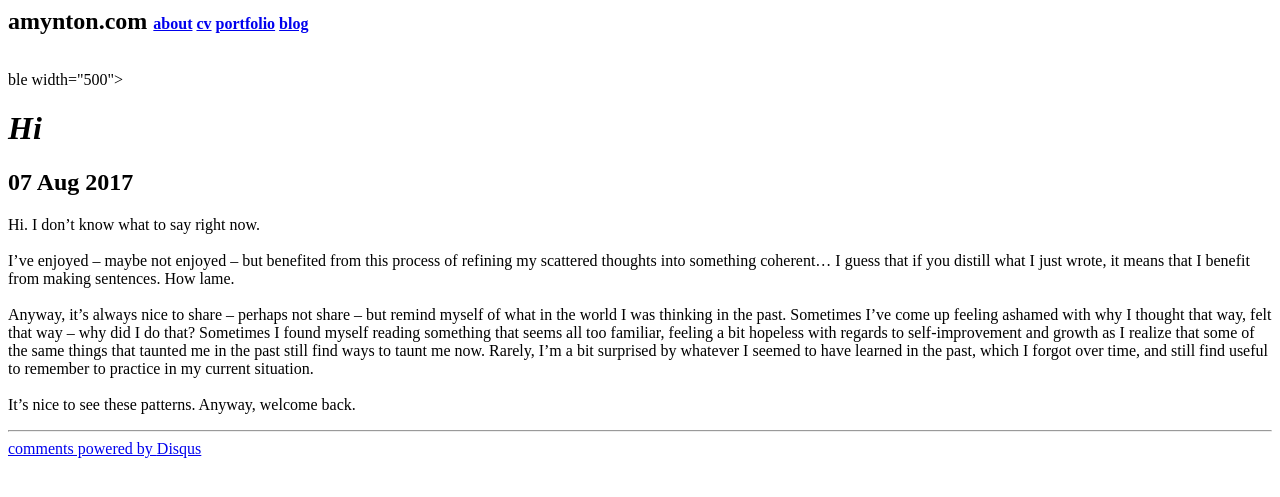
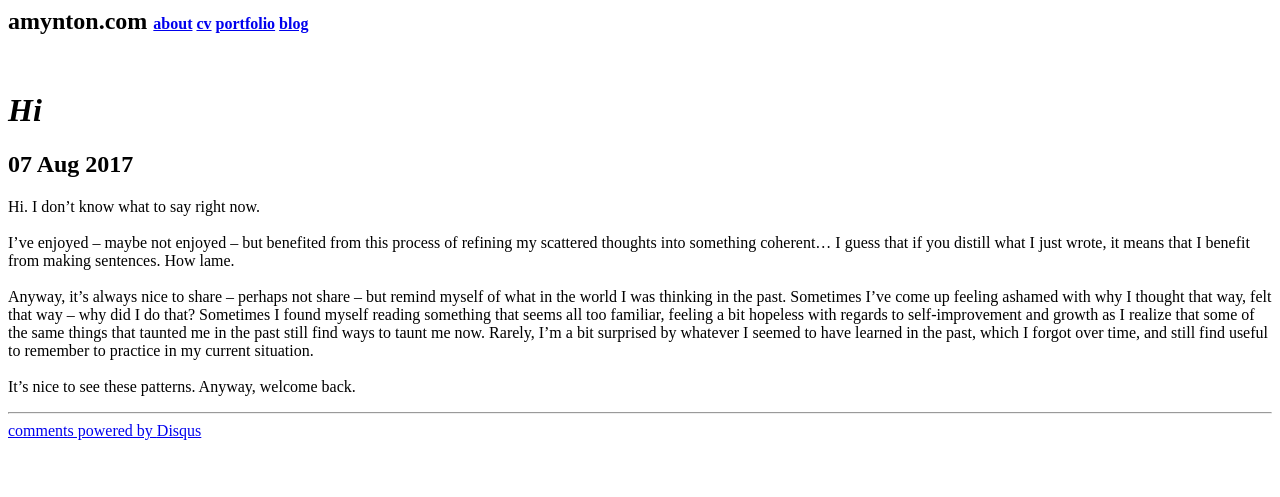
Before and after one commit to anvton/anvton.github.io, a Jekyll site: the page built from _posts/2017-08-07-hi.md, in a window 1280 px wide. Shown: the top 497 px of the page. Built offline with Jekyll 4.4.1, drawn with Linux system fonts in a browser that asks for light colours; comment, search, counter and statistics services are not loaded.

Commit message:
Update default.html

```diff
--- a/_layouts/default.html
+++ b/_layouts/default.html
@@ -7,14 +7,13 @@
 		</head>
 		<body>
 			<nav><b><font size="+2">amynton.com         </font> <a href="about" target="_self">about</a>   <a href="cv" target="_self">cv</a>   <a href="portfolio" target="_self">portfolio</a>   <a href="blog" target="_self">blog</a></b></nav>
-  <br /><br /><ta>ble width="500">
-    <tr><td>
+  <br /><br />
 
 			<div class="container">
 
 			{{ content }}
 
-			</div></tr></td></table><!-- /.container -->
+			</div><!-- /.container -->
 			<footer>
 			</footer>
 		</body>
```
